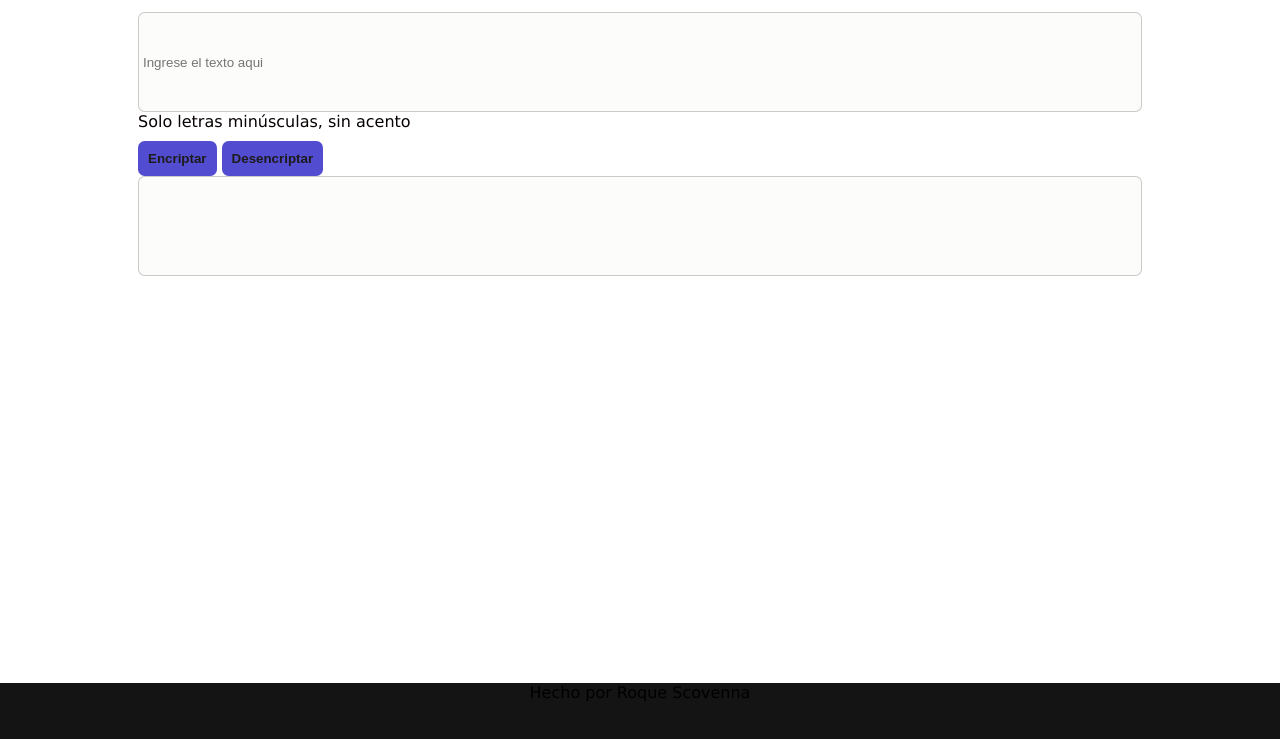
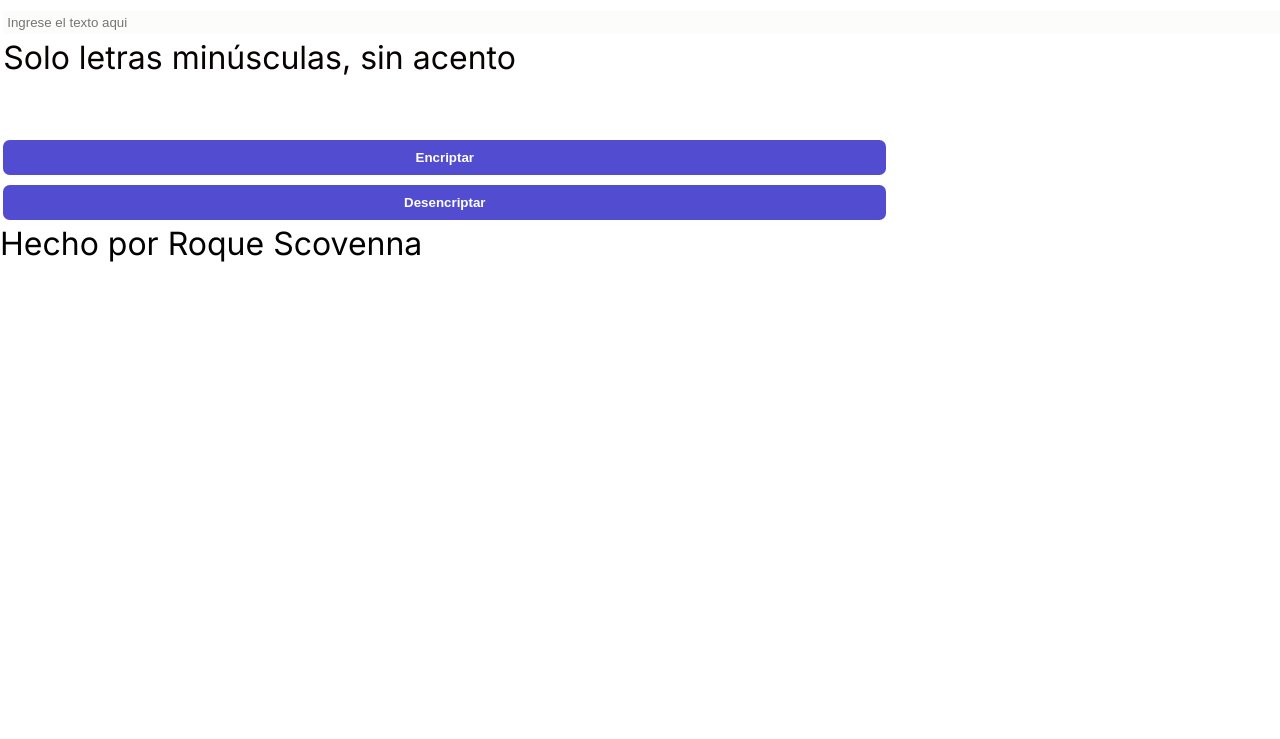
Before and after one commit to RoqueScv/Encriptador, a plain HTML site: page index.html in a window 1280 px wide. Shown: the part 53-792 px from the top of the page. Drawn offline with Linux system fonts and the light colour scheme.

Commit message:
commit 2

```diff
--- a/index.html
+++ b/index.html
@@ -6,38 +6,40 @@
   <meta name="viewport" content="width=device-width, initial-scale=1.0">
   <title>Challenge I: Encriptador de texto</title>
   <link rel="stylesheet" href="style.css">
+  <style>
+    @import url('https://fonts.googleapis.com/css2?family=Inter:ital,opsz,wght@0,14..32,100..900;1,14..32,100..900&display=swap');
+  </style>
+
 </head>
 <body>
-
-
+  <div class="container">
     <header>
       <nav>
         <img src="/recursos/logo-a.png" alt="">
       </nav>
     </header>
 
+    <main class="main">
+        <div class="input-box">
 
-
-  <main class="main">
-    <div class="container">
-      <div class="form-box">
-        <form action="">
             <input class="text-input" type="text" name="input-texto" id="input-texto" placeholder="Ingrese el texto aqui">
             <label for="input-texto" class="lab">Solo letras minúsculas, sin acento</label>
             <br>
             <input class="btn" type="button" value="Encriptar" id="btn-encriptar">
             <input class="btn" type="button" value="Desencriptar" id="btn-desencriptar">
-        </form>
         </div>
         <div class="msg-box">
           <input class="text-input" type="text" id="msg"></input>
           <input class="btn" type="button" value="Copiar" id="btn-copiar" style="display: none;">
         </div>
-    </div>
+
     </main>
+
     <footer>
       <p>Hecho por Roque Scovenna</p>
     </footer>
+
     <script src="script.js"></script>
+  </div>
 </body>
 </html>
--- a/style.css
+++ b/style.css
@@ -1,53 +1,52 @@
 * {
   margin: 0;
   padding: 0;
-  box-sizing: border-box;
+  border: 0;
 }
 
 body {
   background-color: #FFFFFF;
-  font-family: Verdana, Geneva, Tahoma, sans-serif;
+  font-family: Inter;
+  font-size: 32px;
+  font-weight: 400;
+  line-height: 48px;
+  text-align: left;
+  text-align: start;
 }
 
 .main {
-  width: 80vw;
-  margin: auto;
+  width: 100%;
+  height: 100%;
   display: flex;
-  justify-content: center;
-}
-
-.container{
-  padding: 10px;
-  background-color:  #FFFFFF;
-  width: 100%;
-  height: 10%;
-}
-
-h1 {
-  padding: 20px;
-  width: 40vw;
-  margin: auto;
-  color: #ffffff;
-  margin-top: 50px;
+  justify-content: space-around;
+  flex-direction: row;
 }
 
 .lab {
   color: rgb(8, 2, 2);
 }
 
-.box {
-  padding: 10px;
-  margin: 0 10px 0 10px;
-  box-shadow: 2px 2px 2px 1px rgba(0, 0, 0, 0.2);
-  background-color: #DDDEDE;
-  border-radius: 0.5em;
-  width: 30vw;
-  height: 13vw;
+.input-box {
+  height: max-content;
+  width: 69%;
+  background-color: #FFFFFF;
+  display: flex;
+  flex-direction: column;
+  justify-content: center;
+}
+
+.msg-box {
+  height: max-content;
+  width: 30%;
+  background-color: #FFFFFF;
+  display: flex;
+  flex-direction: column;
+  justify-content: center;
 }
 
 .btn {
   border: 0;
-  color: rgb(29, 27, 27);
+  color: rgb(255, 255, 255);
   font-weight: bold;
   background-color: rgb(82, 77, 208);
   padding: 10px;
@@ -56,21 +55,9 @@ h1 {
 }
 
 .text-input {
-  border-radius: 0.5em;
-  border: 1px solid rgba(0, 0, 0, 0.2);
-  display: block;
   padding: 0.3em;
   width: 100%;
-  height: 100px;
+  height: 100%;
   background-color:#fcfcfa;
   overflow:hidden;
 }
-
-footer {
-  text-align: center;
-  width: 100%;
-  height: 8%;
-  bottom: 0;
-  position:fixed;
-  background-color: rgb(20, 20, 20);
-}
```
Lines whose indentation alone changed are shown as unchanged.
